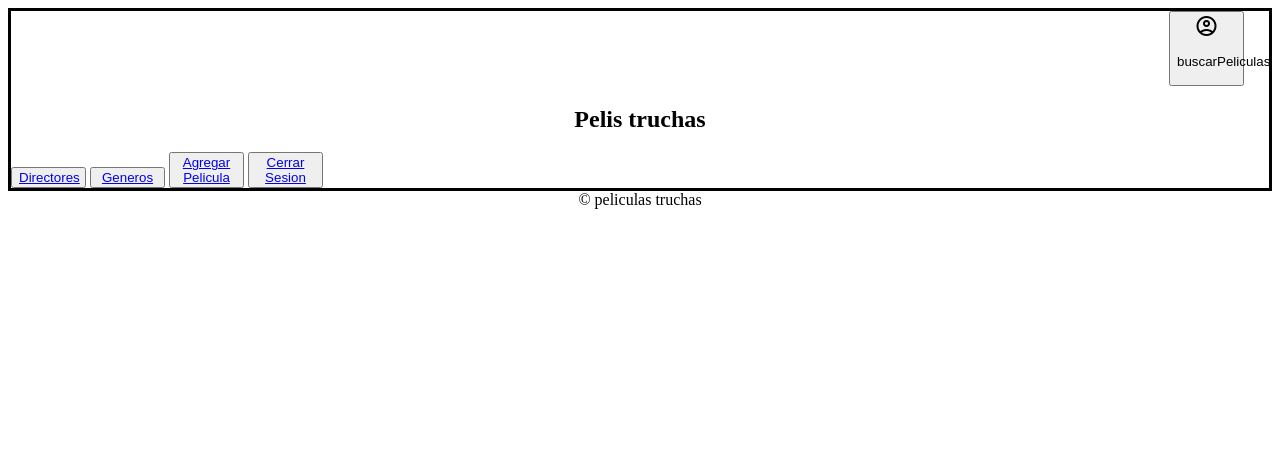
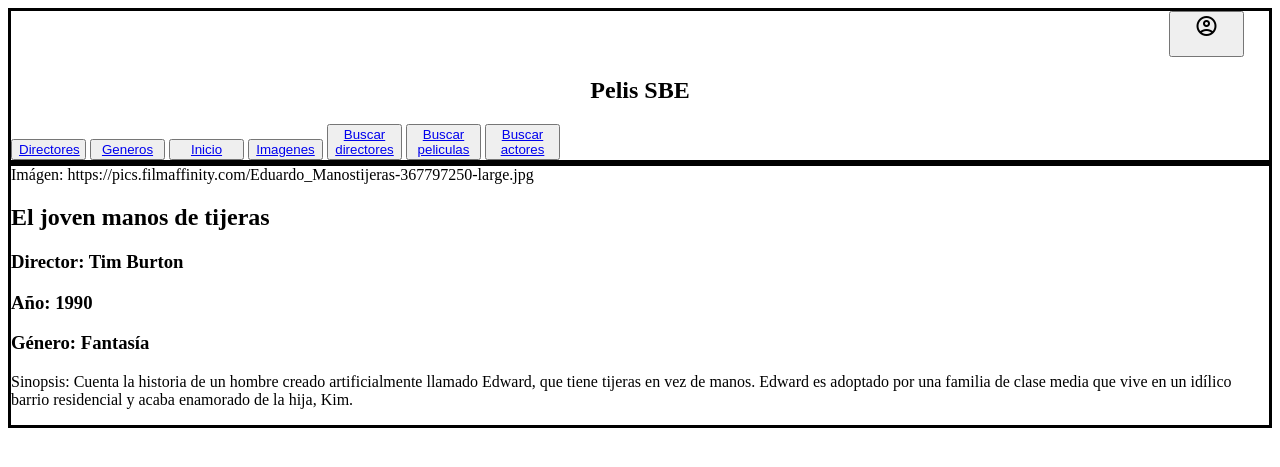
Before and after one commit to Sofii2301/Proyecto-Final---Programacion-2, a Flask app: page /buscarPeliculas in a window 1280 px wide. Shown: the top 467 px of the page. Run offline with Flask 2, Linux system fonts and the light colour scheme; the visitor is signed in with stand-in values (Sample User, id 1).

Commit message:
Agregado de botones

```diff
--- a/app.py
+++ b/app.py
@@ -38,12 +38,35 @@ def log(name):
 
 @app.route("/directores")
 def directores():
-    return render_template('directores.html')
+    with open("peliculas.json", encoding='utf-8') as pelis:
+        pelis_data = json.load(pelis)
+    return render_template('directores.html',peliculas=pelis_data)
 
 @app.route("/generos")
 def generos():
-    return render_template('generos.html')
-
+    with open("peliculas.json", encoding='utf-8') as pelis:
+        pelis_data = json.load(pelis)
+    return render_template('generos.html',peliculas=pelis_data)
+@app.route("/imagenes")
+def imagenes():
+    with open("peliculas.json", encoding='utf-8') as pelis:
+        pelis_data = json.load(pelis)
+    return render_template('imagenes.html',peliculas=pelis_data)
+@app.route("/buscarDirectores")
+def buscar_directores():
+    with open("peliculas.json", encoding='utf-8') as pelis:
+        pelis_data = json.load(pelis)
+    return render_template('buscar_directores.html',peliculas=pelis_data)
+@app.route("/buscarPeliculas")
+def buscar_peliculas():
+    with open("peliculas.json", encoding='utf-8') as pelis:
+        pelis_data = json.load(pelis)
+    return render_template('buscar_peliculas.html',peliculas=pelis_data)
+@app.route("/buscarActores")
+def buscar_actores():
+    with open("peliculas.json", encoding='utf-8') as pelis:
+        pelis_data = json.load(pelis)
+    return render_template('buscar_actores.html',peliculas=pelis_data)
 @app.route("/agregarPeli")
 def agregar():
     return render_template('agregarPeli.html')
--- /dev/null
+++ b/templates/buscar_peliculas.html
@@ -0,0 +1,16 @@
+{% extends "index.html" %}
+
+{% block content%}
+    {% for datos in peliculas %}
+        {% if datos['Titulo'] ==  " El joven manos de tijeras " %}
+        <article>
+            <a> Imágen:{{ datos['img'] }}</a>
+            <h2> {{ datos ['Titulo'] }} </h2>
+            <h3> Director: {{ datos ['Director'] }} </h3>
+            <h3> Año: {{datos ['año']  }} </h3>
+            <h3> Género: {{datos ['Genero'] }} </h3>
+            <p> Sinopsis: {{datos ['Sinopsis']}} </p>
+        </article>
+        {%endif%}
+    {% endfor %}
+{% endblock %}
--- a/templates/directores.html
+++ b/templates/directores.html
@@ -1,5 +1,9 @@
 {% extends "index.html" %}
 
 {% block content%}
-
+    {% for datos in peliculas %}
+            <article>
+                <h3> director: {{ datos ['Director'] }} </h3>
+            </article>
+    {% endfor %}
 {% endblock %}
--- a/templates/generos.html
+++ b/templates/generos.html
@@ -1,5 +1,9 @@
 {% extends "index.html" %}
 
 {% block content%}
-
+    {% for datos in peliculas %}
+            <article>
+                <h3> genero: {{datos ['Genero'] }} </h3>
+            </article>
+    {% endfor %}
 {% endblock %}
--- a/templates/index.html
+++ b/templates/index.html
@@ -1,7 +1,7 @@
 <!DOCTYPE html>
 <html >
     <head>
-        <title>Pelis truchas</title>
+        <title>Pelis SBE</title>
         <link rel="stylesheet" href="https://fonts.googleapis.com/css2?family=Material+Symbols+Outlined"/>
         <link rel="stylesheet" type="text/css" href="{{ url_for('static', filename='css/estilos_index.css' )}}">
     </head>
@@ -20,13 +20,28 @@
                         {% endblock %}
                         </button>
                     </a>
-                    <h1> Pelis truchas </h1>
+                    <h1> Pelis SBE </h1>
                     <div class="barra_navegacion">
                         <button class="boton-barra">
                             <a href="{{url_for('directores')}}">Directores</a>
                         </button>
                         <button>
                             <a href="{{url_for('generos')}}">Generos</a>
+                        </button>
+                        <button class="boton-barra">
+                            <a href="{{url_for('home')}}">Inicio</a>
+                        </button>
+                        <button class="boton-barra">
+                            <a href="{{url_for('imagenes')}}"> Imagenes </a>
+                        </button>
+                        <button class="boton-barra">
+                            <a href="{{url_for('buscar_directores')}}">Buscar directores</a>
+                        </button>
+                        <button class="boton-barra">
+                            <a href="{{url_for('buscar_peliculas')}}">Buscar peliculas</a>
+                        </button>
+                        <button class="boton-barra">
+                            <a href="{{url_for('buscar_actores')}}">Buscar actores</a>
                         </button>
                         {% block barra %}
                         {% endblock %}
@@ -41,18 +56,18 @@
                     <!-- para las peliculas -->
                     {% for datos in peliculas %}
                     <article>
-                            <a> imagen:{{ datos['img'] }}</a>
-                            <h2> titulo: {{ datos ['Titulo'] }} </h2>
-                            <h3> director: {{ datos ['Director'] }} </h3>
-                            <h3>  Anio: {{datos ['año']  }} </h3>
-                            <h3> genero: {{datos ['Genero'] }} </h3>
-                            <p> sinopsis: {{datos ['Sinopsis']}} </p>
+                            <a> Imágen:{{ datos['img'] }}</a>
+                            <h2> {{ datos ['Titulo'] }} </h2>
+                            <h3> Director: {{ datos ['Director'] }} </h3>
+                            <h3> Año: {{datos ['año']  }} </h3>
+                            <h3> Género: {{datos ['Genero'] }} </h3>
+                            <p> Sinopsis: {{datos ['Sinopsis']}} </p>
                     </article>
                     {% endfor %}
                 </main>
 
                 <footer>
-                    &copy peliculas truchas
+                    &copy Películas SBE
                 </footer>
             </div>
 
```
Also changed, not shown: templates/buscar_actores.html (added, +16 -0 lines), templates/buscar_directores.html (added, +16 -0 lines), templates/imagenes.html (added, +16 -0 lines).
